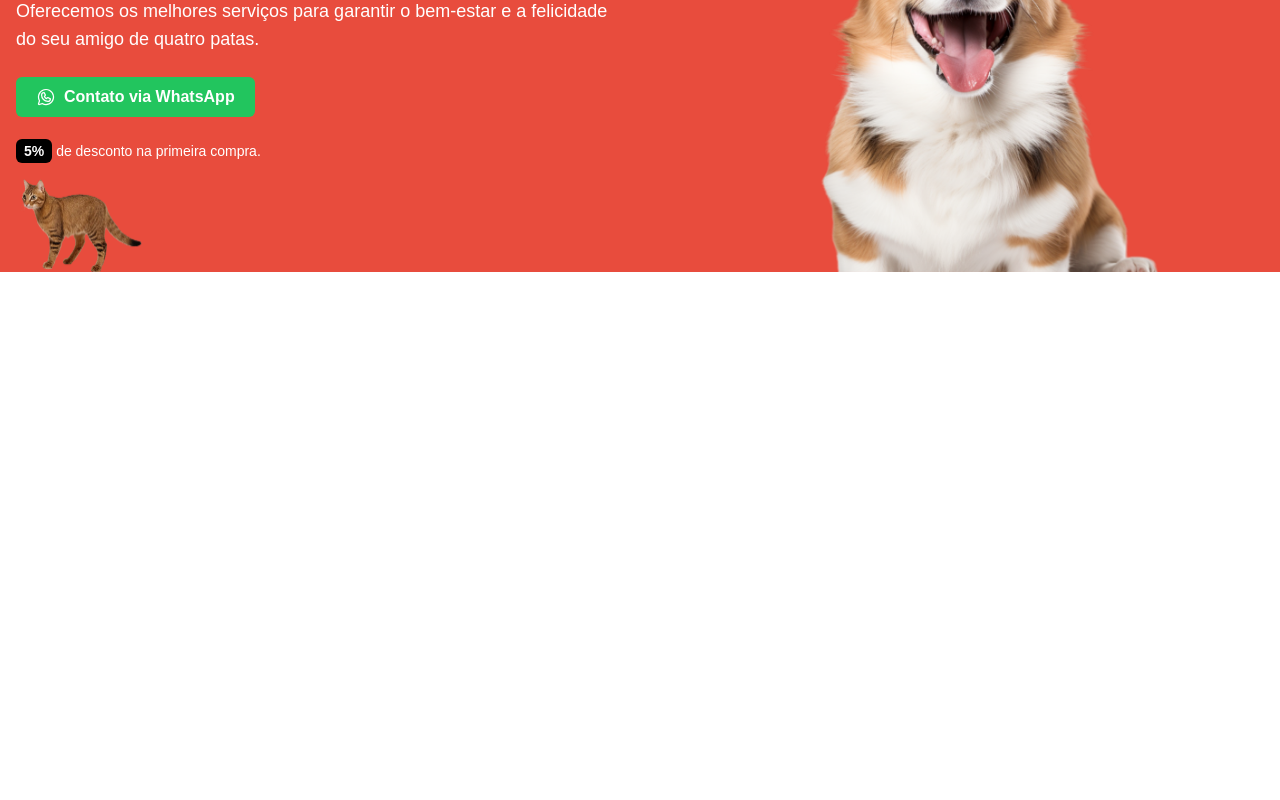
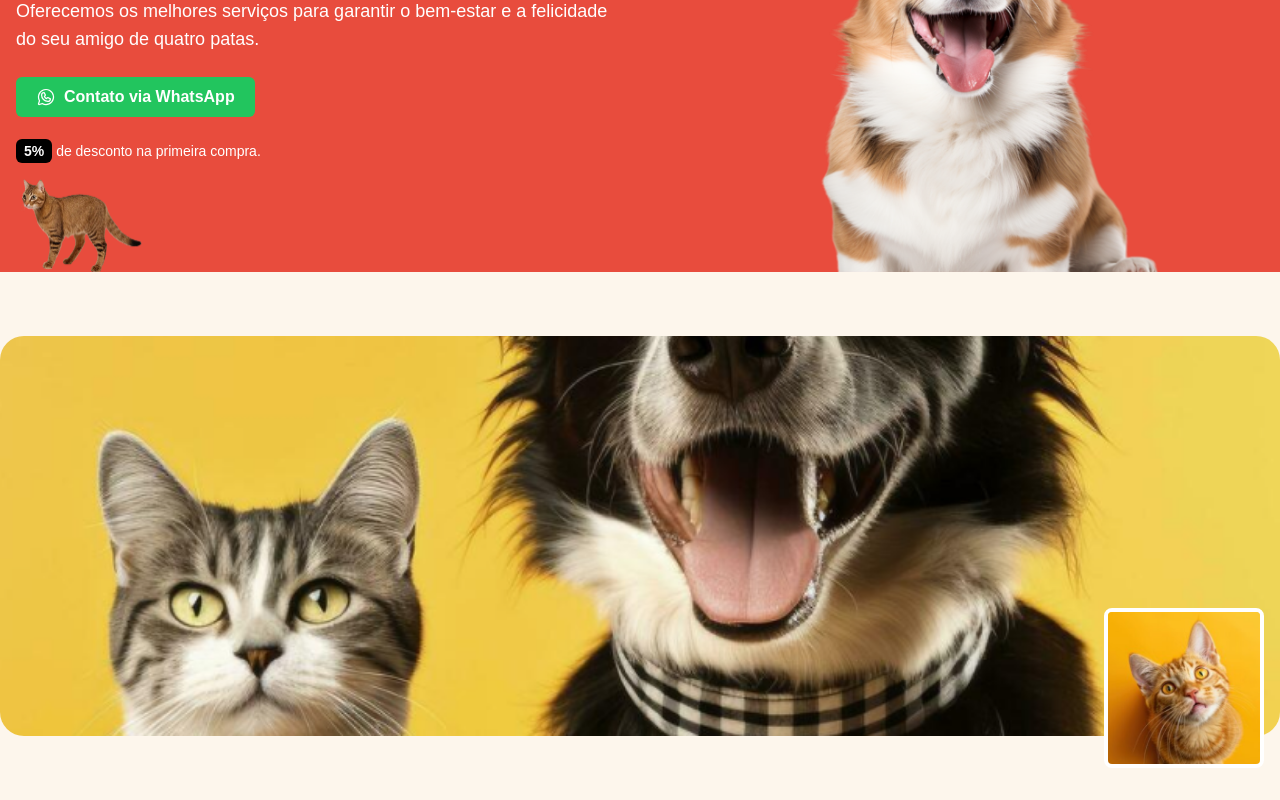
Before and after one commit to WashingtonDDS/projeto-landing-page-pet-, a Next.js app: page / in a window 1280 px wide. Shown: the part 235-1035 px from the top of the page. Before the commit the page ends 800 px from the top, so only its background shows below. Built offline with nearby package versions, Linux system fonts and the light colour scheme.

Commit message:
Add About component with images for enhanced content presentation

```diff
--- /dev/null
+++ b/src/app/_components/about.tsx
@@ -0,0 +1,34 @@
+import Image from "next/image";
+import about1Img from "../../../public/about-1.png";
+import about2Img from "../../../public/about-2.png";
+
+export function About() {
+  return (
+    <section className="bg-[#FDF6ec] py-16 ">
+      <div className="container mx-auto grid-cols-1 lg:grid-cols-2 gap-12 items-center">
+        <div className="relative">
+          <div className="relative w-full h-[400px] rounded-3xl overflow-hidden">
+            <Image
+              src={about1Img}
+              alt="Foto do cachorro"
+              fill
+              quality={100}
+              className="object-cover hover:scale-110 duration-300"
+              priority
+            />
+          </div>
+          <div className="absolute w-40 h-40 right-4 -bottom-8 border-4 overflow-hidden rounded-lg border-white">
+            <Image
+              src={about2Img}
+              alt="Foto do cachorro 2"
+              fill
+              quality={100}
+              className="object-cover "
+              priority
+            />
+          </div>
+        </div>
+      </div>
+    </section>
+  );
+}
--- a/src/app/page.tsx
+++ b/src/app/page.tsx
@@ -1,9 +1,11 @@
+import { About } from "./_components/about";
 import { Hero } from "./_components/hero";
 
 export default function Home() {
   return (
     <main>
       <Hero />
+      <About />
     </main>
   );
 }
```
